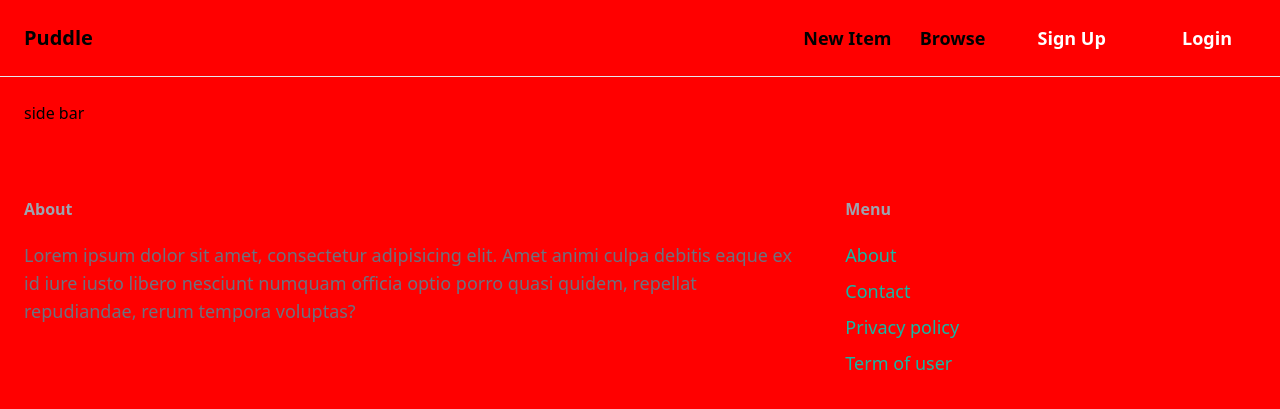
After one commit to Mmdaqajan/django_marketplace, a Django app: template core/templates/core/brows.html in a window 1280 px wide. The commit adds this page. Shown: the top 409 px of the page. Run offline with Django 3.2, Linux system fonts and the light colour scheme; the template is opened without the code that fills it, so the values that code supplies are empty; some libraries are stand-ins or nearby versions.

Commit message:
coding browse page = search ability for user in items but raw

```diff
--- /dev/null
+++ b/core/templates/core/brows.html
@@ -0,0 +1,33 @@
+{% extends 'shared/base.html' %}
+
+{% block title %}
+	Browse
+{% endblock %}
+
+{% block content %}
+	<div class="pb-6 grid grid-cols-4 gap-4 bg-gray-100">
+        <div class="col-span-1">
+            side bar
+        </div>
+
+        <div class="col-span-3">
+
+        <div class="grid grid-cols-3 gap-3">
+            {% for item in items %}
+                <div>
+                    <a href="detail/{{ item.id }}">
+                        <div>
+                            <img src="{{ item.image.url }}" class="rounded-t-xl " alt="{{ item.name }}">
+                        </div>
+
+                        <div class="p-6 bg-white rounded-b-xl ">
+                            <h2 class="text-2xl">{{ item.name }}</h2>
+                            <p class="text-gray-500">Price : {{ item.price }}</p>
+                        </div>
+                    </a>
+                </div>
+            {% endfor %}
+        </div>
+        </div>
+    </div>
+{% endblock %}
--- a/django_marketplace/urls.py
+++ b/django_marketplace/urls.py
@@ -5,13 +5,14 @@ from django.conf import settings
 
 from django.contrib import admin
 from django.urls import path, include
-from core.views import index, detail, signup, new, delete, edit
+from core.views import index, detail, signup, new, delete, edit, browse
 from django.conf.urls.static import static
 from django.contrib.auth import views as auth_views
 from core.forms import LoginFrom
 
 urlpatterns = [
     path('', index, name='index_page'),
+    path('browse/', browse, name='browse_page'),
     path('dashboard', include('dashboard.urls'), name='dashboard'),
     path('contact/', index, name='contact_page'),
     path('signup/', signup, name='signup_page'),
--- a/templates/shared/base.html
+++ b/templates/shared/base.html
@@ -14,7 +14,7 @@
 
         <div class="space-x-6">
             <a href="{% url 'new_item_page' %}" class="text-lg font-semibold hover:text-gray-500">New Item</a>
-            <a href="" class="text-lg font-semibold hover:text-gray-500">Brows</a>
+            <a href="{% url 'browse_page' %}" class="text-lg font-semibold hover:text-gray-500">Browse</a>
 
            {% if request.user.is_authenticated %}
                 <a href="{% url 'signup_page' %}" class="px-6 py-3 bg-teal-500 font-semibold text-white text-lg rounded-xl hover:bg-teal-700">Inbox</a>
```
Also changed, not shown: core/views.py (+7 -1 lines).
